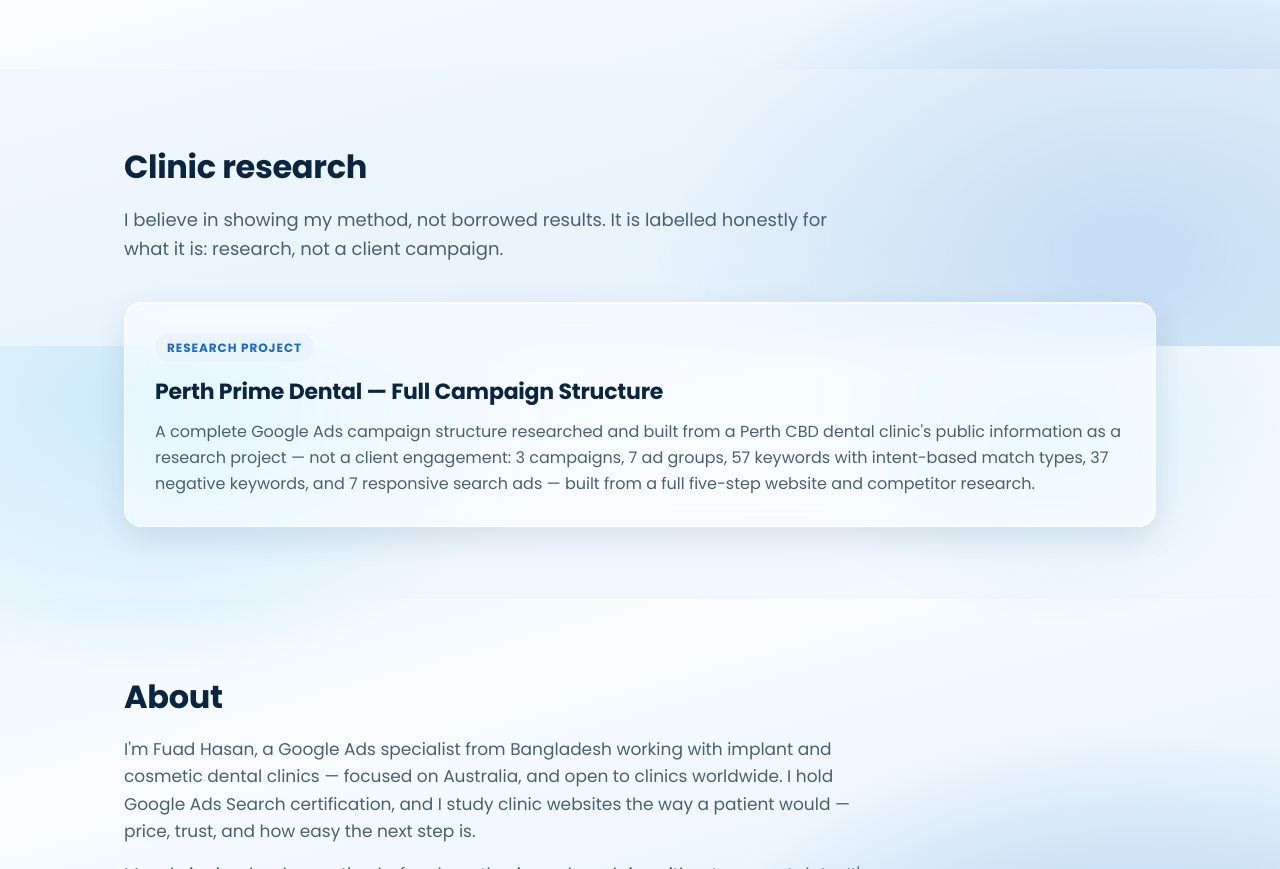
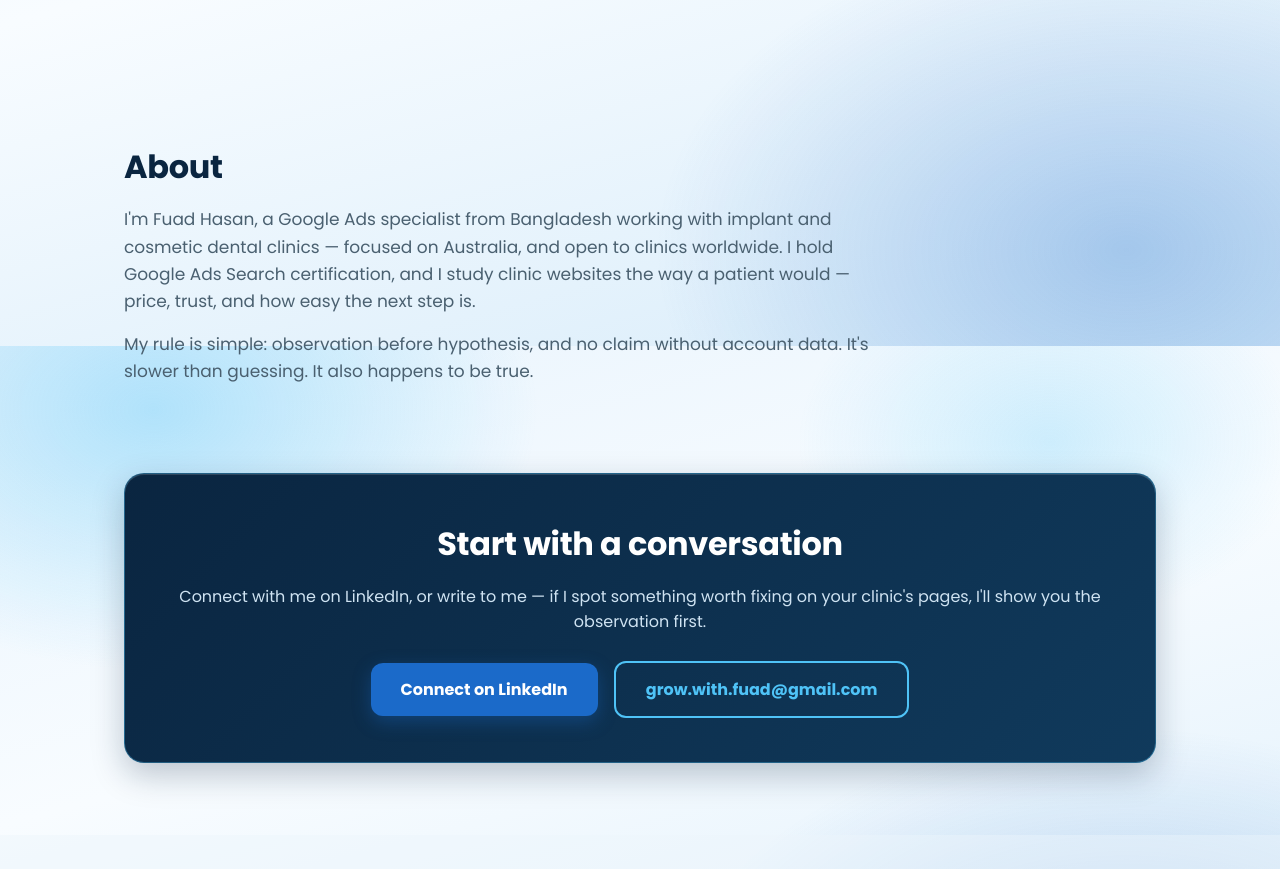
Before and after one commit to growwithfuad/portfolio-site, a plain HTML site: page index.html in a window 1280 px wide. Shown: the part 3654-4523 px from the top of the page. Drawn offline with Linux system fonts and the light colour scheme.

Commit message:
Remove research project section

```diff
--- a/index.html
+++ b/index.html
@@ -238,18 +238,6 @@
   </div>
 </section>
 
-<section id="work" class="section-light">
-  <div class="wrap">
-    <h2>Clinic research</h2>
-    <p class="lead">I believe in showing my method, not borrowed results. It is labelled honestly for what it is: research, not a client campaign.</p>
-    <div class="practice">
-      <span class="badge">Research Project</span>
-      <h3>Perth Prime Dental — Full Campaign Structure</h3>
-      <p>A complete Google Ads campaign structure researched and built from a Perth CBD dental clinic's public information as a research project — not a client engagement: 3 campaigns, 7 ad groups, 57 keywords with intent-based match types, 37 negative keywords, and 7 responsive search ads — built from a full five-step website and competitor research.</p>
-    </div>
-  </div>
-</section>
-
 <section id="about" class="about">
   <div class="wrap">
     <h2>About</h2>
```
